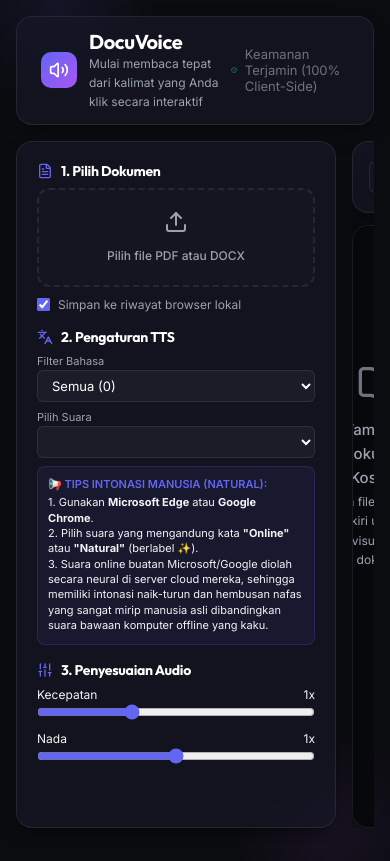
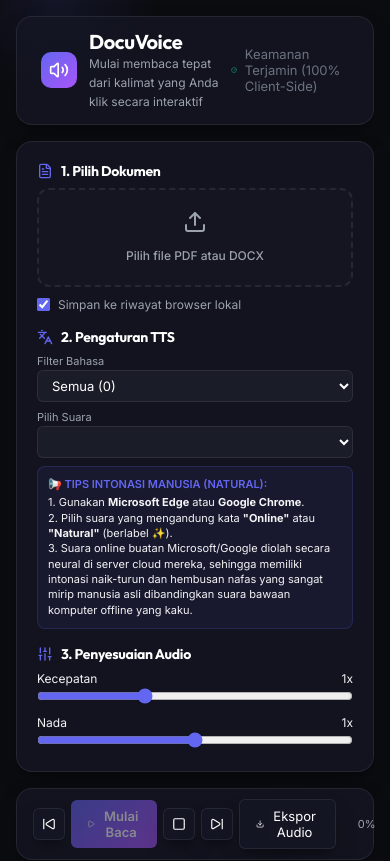
Before and after one commit to Nagamancayy/pembacapdf, a React (Vite) app: page / in a window 390 px wide. Shown: the top 861 px of the page. Built offline with nearby package versions, Linux system fonts and the light colour scheme.

Commit message:
Optimize layout for portrait and narrow viewports

```diff
--- a/src/App.jsx
+++ b/src/App.jsx
@@ -697,7 +697,7 @@ export default function App() {
   const filteredVoices = voices.filter(v => languageFilter === 'all' || v.lang.startsWith(languageFilter));
 
   return (
-    <div style={{ display: 'flex', flexDirection: 'column', minHeight: '100vh', maxHeight: '100vh', overflow: 'hidden' }}>
+    <div className="app-container">
 
       {/* Header */}
       <header className="glass-panel" style={{ margin: '16px', padding: '12px 24px', display: 'flex', justifyContent: 'space-between', alignItems: 'center', flexShrink: 0 }}>
@@ -717,10 +717,10 @@ export default function App() {
       </header>
 
       {/* Main workspace */}
-      <main style={{ flex: 1, display: 'grid', gridTemplateColumns: '320px 1fr', gap: '16px', padding: '0 16px 16px', minHeight: 0, overflow: 'hidden' }}>
+      <main className="main-layout">
 
         {/* Left Control Panel */}
-        <section className="glass-panel" style={{ padding: '20px', display: 'flex', flexDirection: 'column', gap: '16px', overflowY: 'auto' }}>
+        <section className="glass-panel sidebar-panel">
 
           {/* File picker */}
           <div>
@@ -931,7 +931,7 @@ export default function App() {
         </section>
 
         {/* Right Panel: Interactive Visual PDF Canvas / DOCX Display */}
-        <section style={{ display: 'flex', flexDirection: 'column', gap: '12px', minWidth: 0, height: '100%', overflow: 'hidden' }}>
+        <section className="document-panel">
 
           {/* Top Controls Bar */}
           <div className="glass-panel" style={{ padding: '10px 16px', display: 'flex', alignItems: 'center', justifyContent: 'space-between', gap: '12px', flexShrink: 0 }}>
--- a/src/index.css
+++ b/src/index.css
@@ -211,3 +211,65 @@ button, select, input {
 .animate-pulse {
   animation: pulse 1.5s cubic-bezier(0.4, 0, 0.6, 1) infinite;
 }
+
+/* Layout structures */
+.app-container {
+  display: flex;
+  flex-direction: column;
+  min-height: 100vh;
+  max-height: 100vh;
+  overflow: hidden;
+}
+
+.main-layout {
+  flex: 1;
+  display: grid;
+  grid-template-columns: 320px 1fr;
+  gap: 16px;
+  padding: 0 16px 16px;
+  min-height: 0;
+  overflow: hidden;
+}
+
+.sidebar-panel {
+  padding: 20px;
+  display: flex;
+  flex-direction: column;
+  gap: 16px;
+  overflow-y: auto;
+}
+
+.document-panel {
+  display: flex;
+  flex-direction: column;
+  gap: 12px;
+  min-width: 0;
+  height: 100%;
+  overflow: hidden;
+}
+
+/* Portrait view and mobile device responsive adjustments */
+@media (max-width: 900px) or (orientation: portrait) {
+  .app-container {
+    max-height: none;
+    overflow: auto;
+  }
+
+  .main-layout {
+    grid-template-columns: 1fr;
+    grid-template-rows: auto 1fr;
+    max-height: none;
+    overflow: visible;
+  }
+
+  .sidebar-panel {
+    max-height: none;
+    overflow: visible;
+  }
+
+  .document-panel {
+    height: auto;
+    max-height: none;
+    overflow: visible;
+  }
+}
```
